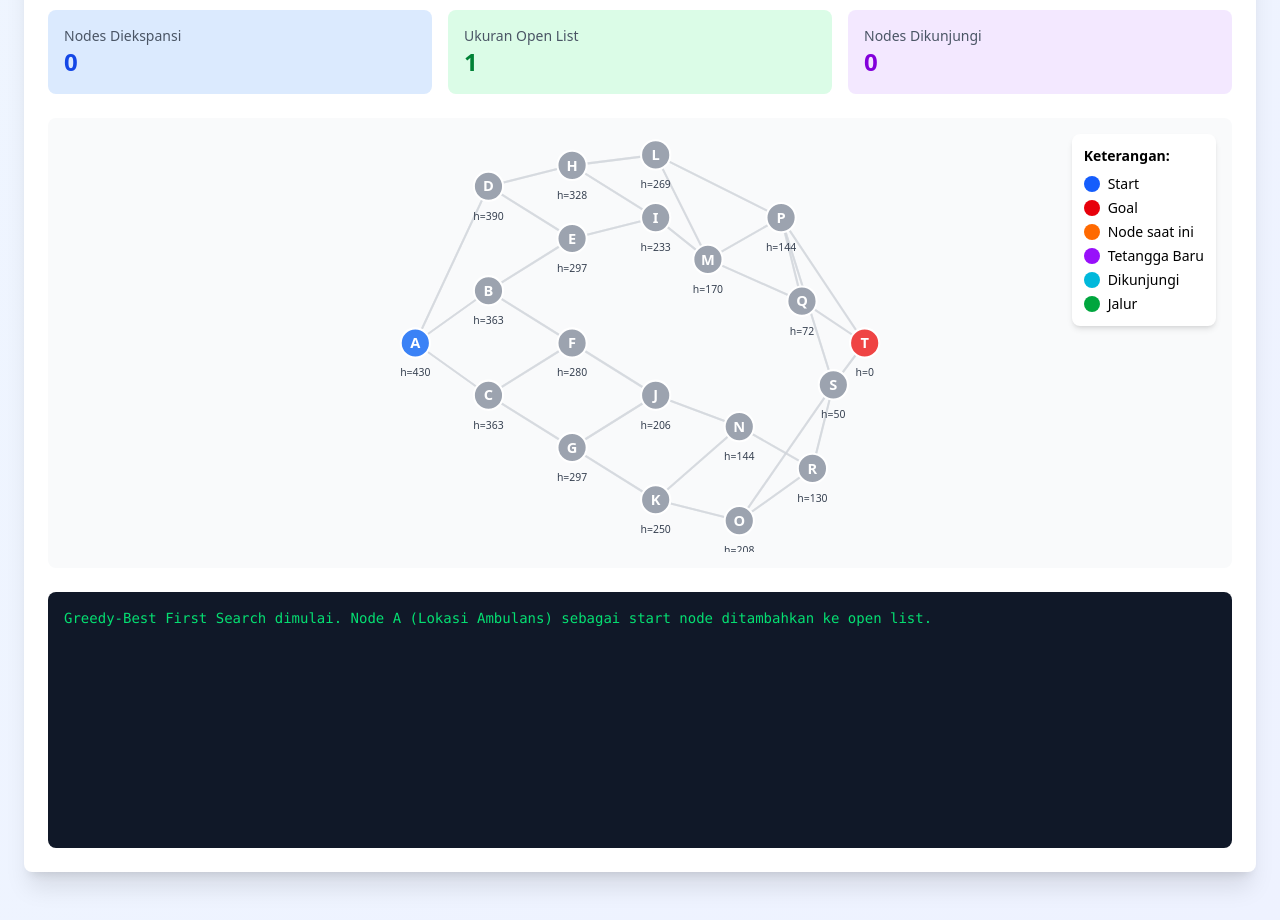
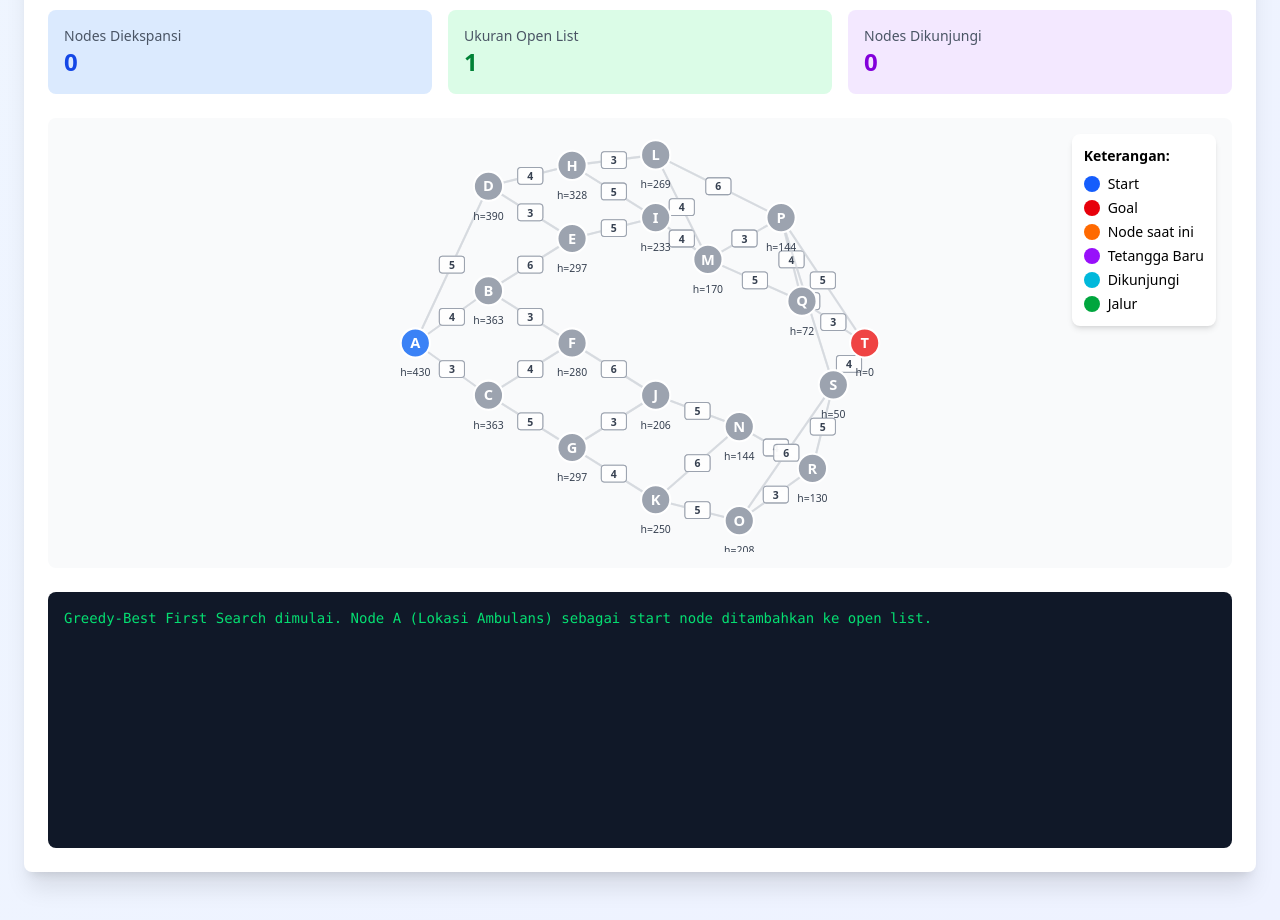
Before and after one commit to ichnasa/gbfs_react_tailwind, a React (Vite) app: page / in a window 1280 px wide. Shown: the part 820-1740 px from the top of the page. Built offline with nearby package versions, Linux system fonts and the light colour scheme.

Commit message:
Added edges weight information

```diff
--- a/src/AmbulancePathfinding.jsx
+++ b/src/AmbulancePathfinding.jsx
@@ -2,7 +2,6 @@ import React, { useState, useEffect } from "react";
 import { Play, RotateCcw, Pause, SkipForward } from "lucide-react";
 
 const AmbulancePathfinding = () => {
-  // Graf kota - 20 node dengan koneksi
   const cityGraph = {
     A: {
       neighbors: [
@@ -223,7 +222,6 @@ const AmbulancePathfinding = () => {
   const [startNode, setStartNode] = useState("A");
   const [goalNode, setGoalNode] = useState("T");
 
-  // Fungsi heuristik - Jarak Euclidean
   const heuristic = (node, goal = null) => {
     const targetGoal = goal || goalNode;
     const n = cityGraph[node];
@@ -233,7 +231,6 @@ const AmbulancePathfinding = () => {
     return Math.sqrt(dx * dx + dy * dy);
   };
 
-  // Reset algoritma
   const reset = () => {
     setOpenList([{ node: startNode, h: heuristic(startNode), g: 0 }]);
     setVisitedList([]);
@@ -249,7 +246,6 @@ const AmbulancePathfinding = () => {
     setStats({ nodesExpanded: 0, totalDistance: 0 });
   };
 
-  // Rekonstruksi path
   const reconstructPath = (parents, goal) => {
     const pathNodes = [];
     let current = goal;
@@ -270,7 +266,6 @@ const AmbulancePathfinding = () => {
     return { pathNodes, totalDist };
   };
 
-  // Satu langkah GBFS
   const step = () => {
     if (openList.length === 0) {
       setStepLog((prev) => [
@@ -282,7 +277,6 @@ const AmbulancePathfinding = () => {
       return;
     }
 
-    // Sort by h(n) - greedy!
     const sorted = [...openList].sort((a, b) => a.h - b.h);
     const current = sorted[0];
     const remaining = sorted.slice(1);
@@ -298,7 +292,6 @@ const AmbulancePathfinding = () => {
       }) - h(n) = ${current.h.toFixed(2)}`,
     ]);
 
-    // Goal test
     if (current.node === goalNode) {
       const { pathNodes, totalDist } = reconstructPath(parentMap, goalNode);
       setPath(pathNodes);
@@ -315,7 +308,6 @@ const AmbulancePathfinding = () => {
       return;
     }
 
-    // Ekspansi neighbors
     const newParentMap = { ...parentMap };
     const newOpenList = [...remaining];
     const newNeighbors = [];
@@ -349,7 +341,6 @@ const AmbulancePathfinding = () => {
     }
   };
 
-  // Auto-run
   useEffect(() => {
     if (isRunning && !isComplete) {
       const timer = setTimeout(step, 1000);
@@ -357,14 +348,12 @@ const AmbulancePathfinding = () => {
     }
   }, [isRunning, isComplete, openList, visitedList]);
 
-  // Inisialisasi
   useEffect(() => {
     reset();
   }, [startNode, goalNode]);
 
   return (
     <div className="w-full max-w-7xl mx-auto p-6 bg-gradient-to-br from-blue-50 to-indigo-50">
-      {/* Penjelasan Heuristik */}
       <div className="bg-gradient-to-r from-purple-600 to-indigo-600 rounded-lg shadow-xl p-6 mb-6 text-white">
         <h2 className="text-2xl font-bold mb-4">
           📐 Fungsi Heuristik - Jarak Euclidean
@@ -441,7 +430,6 @@ const AmbulancePathfinding = () => {
           Implementasi Greedy Best-First Search
         </p>
 
-        {/* Node Selection */}
         <div className="grid md:grid-cols-2 gap-4 mb-6 p-4 bg-gradient-to-r from-blue-50 to-indigo-50 rounded-lg border-2 border-blue-200">
           <div>
             <label className="block text-sm font-semibold text-gray-700 mb-2">
@@ -488,7 +476,6 @@ const AmbulancePathfinding = () => {
           </div>
         </div>
 
-        {/* Controls */}
         <div className="flex gap-3 mb-6">
           <button
             onClick={() => setIsRunning(!isRunning)}
@@ -517,7 +504,6 @@ const AmbulancePathfinding = () => {
           </button>
         </div>
 
-        {/* Stats */}
         <div className="grid grid-cols-3 gap-4 mb-6">
           <div className="bg-blue-100 p-4 rounded-lg">
             <div className="text-sm text-gray-600">Nodes Diekspansi</div>
@@ -539,13 +525,12 @@ const AmbulancePathfinding = () => {
           </div>
         </div>
 
-        {/* Visualization */}
         <div
           className="bg-gray-50 rounded-lg p-4 mb-6 relative"
           style={{ height: "450px" }}
         >
           <svg width="100%" height="100%" viewBox="0 0 530 400">
-            {/* Edges */}
+            {/* Edges dengan bobot */}
             {Object.entries(cityGraph).map(([nodeId, nodeData]) =>
               nodeData.neighbors.map(([neighborId, distance]) => {
                 const neighbor = cityGraph[neighborId];
@@ -556,9 +541,12 @@ const AmbulancePathfinding = () => {
                   Math.abs(path.indexOf(nodeId) - path.indexOf(neighborId)) ===
                     1;
 
+                const midX = (nodeData.x + neighbor.x) / 2;
+                const midY = (nodeData.y + neighbor.y) / 2;
+
                 return (
+                  <g key={`${nodeId}-${neighborId}`}>
                     <line
-                    key={`${nodeId}-${neighborId}`}
                       x1={nodeData.x}
                       y1={nodeData.y}
                       x2={neighbor.x}
@@ -567,29 +555,49 @@ const AmbulancePathfinding = () => {
                       strokeWidth={isInPath ? 4 : 2}
                       opacity={0.6}
                     />
+                    {/* Label bobot edge */}
+                    <rect
+                      x={midX - 12}
+                      y={midY - 8}
+                      width="24"
+                      height="16"
+                      fill={isInPath ? "#10b981" : "#ffffff"}
+                      stroke={isInPath ? "#059669" : "#9ca3af"}
+                      strokeWidth="1"
+                      rx="3"
+                      opacity="0.95"
+                    />
+                    <text
+                      x={midX}
+                      y={midY + 4}
+                      textAnchor="middle"
+                      fill={isInPath ? "#ffffff" : "#374151"}
+                      fontSize="10"
+                      fontWeight="bold"
+                    >
+                      {distance}
+                    </text>
+                  </g>
                 );
               })
             )}
 
             {/* Nodes */}
             {Object.entries(cityGraph).map(([nodeId, nodeData]) => {
-              //   const isStart = nodeId === "A";
               const isStart = nodeId === startNode;
-              //   const isGoal = nodeId === "T";
               const isGoal = nodeId === goalNode;
               const isCurrent = currentNode === nodeId;
               const isVisited = visitedList.includes(nodeId);
               const isCurrentNeighbor = currentNeighbors.includes(nodeId);
               const isInPath = path.includes(nodeId);
 
-              let fillColor = "#9ca3af"; // default gray
-              if (isStart) fillColor = "#3b82f6"; // blue
-              else if (isGoal) fillColor = "#ef4444"; // red
-              else if (isCurrent) fillColor = "#f59e0b"; // orange
-              else if (isInPath) fillColor = "#10b981"; // green
-              else if (isCurrentNeighbor)
-                fillColor = "#8b5cf6"; // purple - HANYA tetangga baru
-              else if (isVisited) fillColor = "#00bcd4"; // cyan
+              let fillColor = "#9ca3af";
+              if (isStart) fillColor = "#3b82f6";
+              else if (isGoal) fillColor = "#ef4444";
+              else if (isCurrent) fillColor = "#f59e0b";
+              else if (isInPath) fillColor = "#10b981";
+              else if (isCurrentNeighbor) fillColor = "#8b5cf6";
+              else if (isVisited) fillColor = "#00bcd4";
 
               return (
                 <g key={nodeId}>
@@ -610,7 +618,6 @@ const AmbulancePathfinding = () => {
                     fontWeight="bold"
                   >
                     {nodeId}
-                    {/* {nodeId == goalNode ? "🏥" : nodeId == startNode ? "🚑" : nodeId} */}
                   </text>
                   <text
                     x={nodeData.x}
@@ -626,7 +633,6 @@ const AmbulancePathfinding = () => {
             })}
           </svg>
 
-          {/* Legend */}
           <div className="absolute top-4 right-4 bg-white p-3 rounded-lg shadow-md text-sm">
             <div className="font-semibold mb-2">Keterangan:</div>
             <div className="flex items-center gap-2 mb-1">
@@ -656,7 +662,6 @@ const AmbulancePathfinding = () => {
           </div>
         </div>
 
-        {/* Log */}
         <div className="bg-gray-900 text-green-400 p-4 rounded-lg font-mono text-sm h-64 overflow-y-auto">
           {stepLog.map((log, idx) => (
             <div key={idx} className="mb-1">
```
Lines whose indentation alone changed are shown as unchanged.
